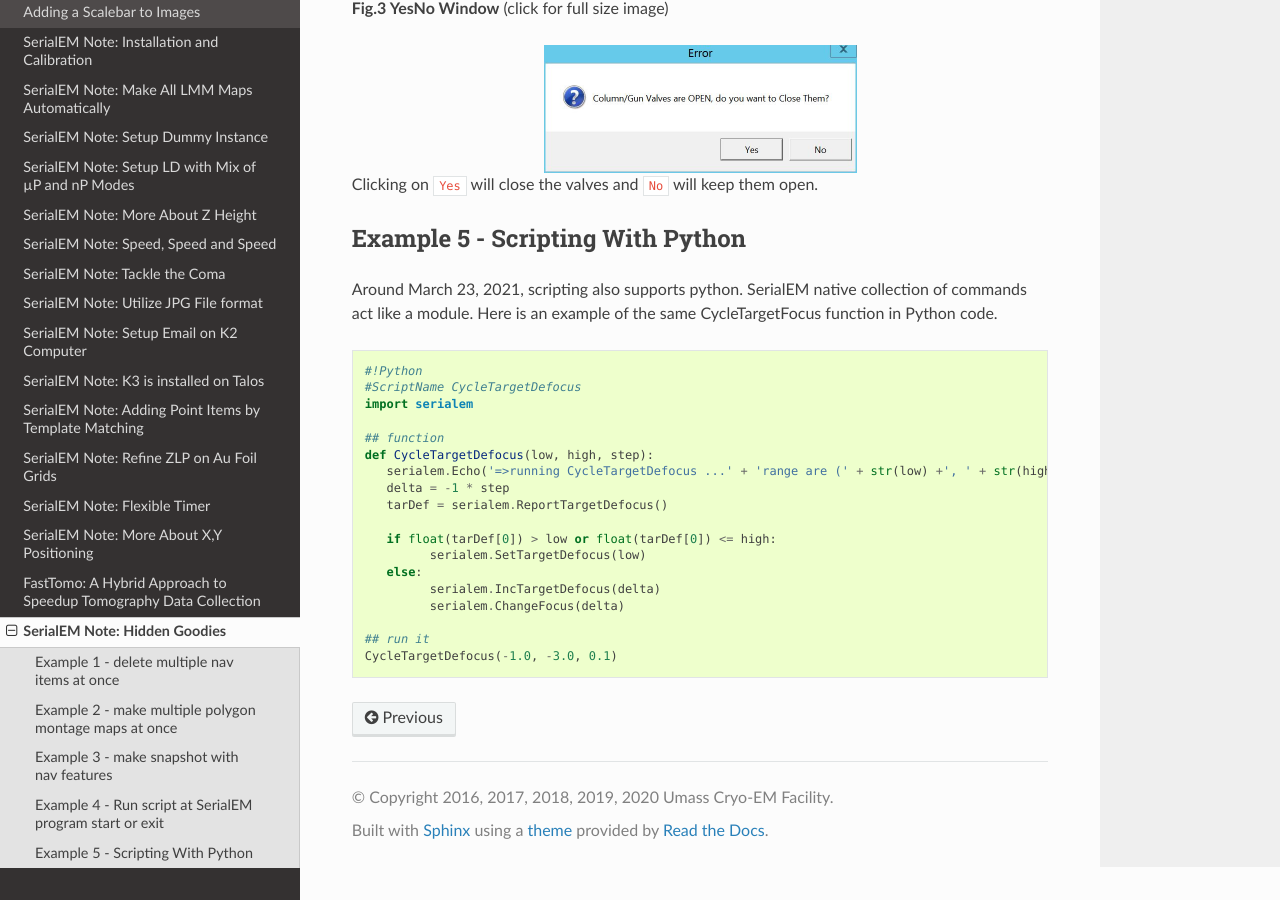
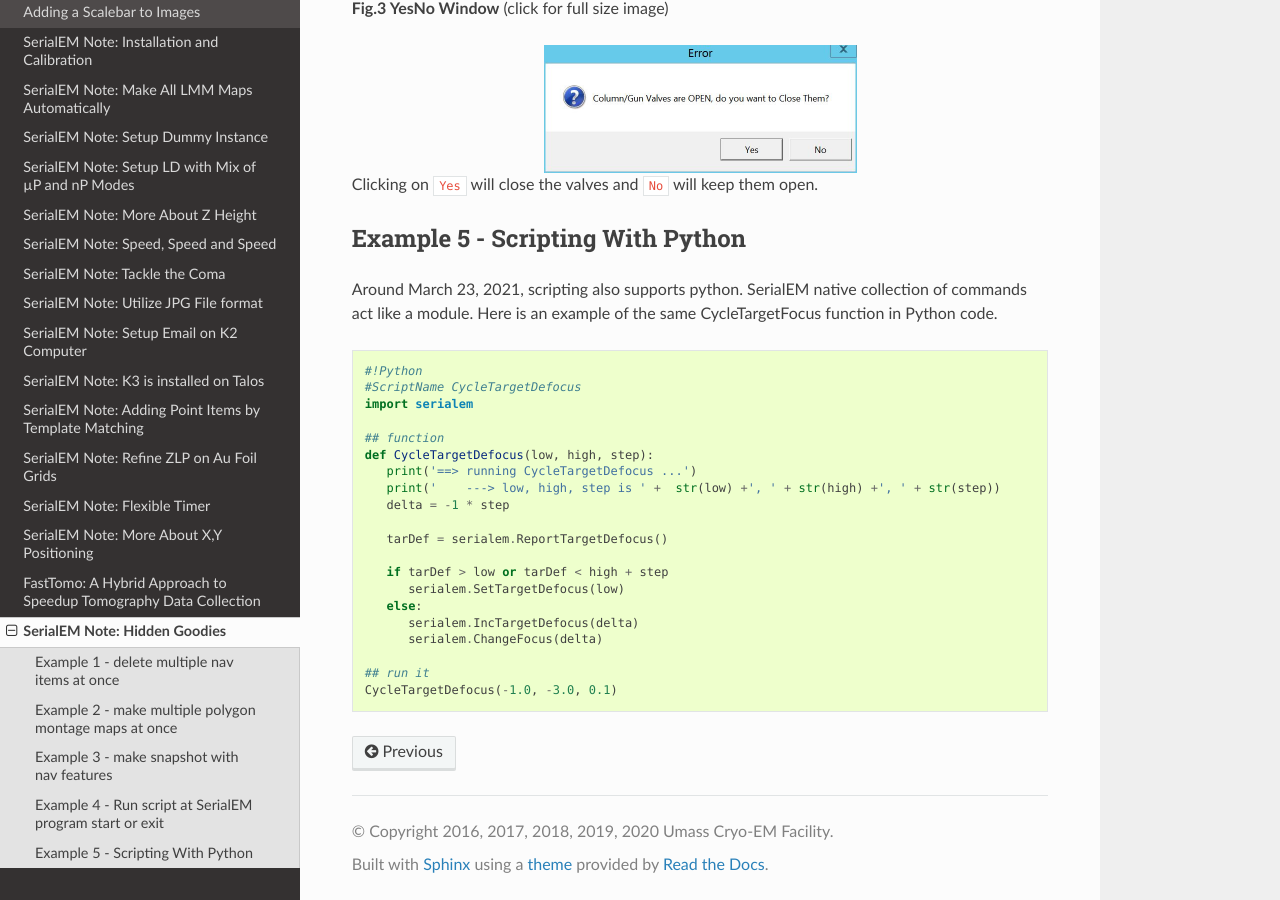
Before and after one commit to xuchen66/sphinx-emdocs, a Sphinx documentation site: the page built from source/serialem-note-hidden-goodies.rst, in a window 1280 px wide and 900 px high, scrolled down 4658 px. Built offline with Sphinx 7.4.7 and the Read the Docs theme 2.0.0, drawn with Linux system fonts in a browser that asks for light colours; pages that are not in the unit, such as notebooks, are missing from menus.

Commit message:
Update serialem-note-hidden-goodies.rst

```diff
--- a/source/serialem-note-hidden-goodies.rst
+++ b/source/serialem-note-hidden-goodies.rst
@@ -249,15 +249,17 @@ of the same CycleTargetFocus function in Python code.
 
    ## function
    def CycleTargetDefocus(low, high, step):
-      serialem.Echo('=>running CycleTargetDefocus ...' + 'range are (' + str(low) +', ' + str(high) + '), step is ' + str(step))
+      print('==> running CycleTargetDefocus ...')
+      print('    ---> low, high, step is ' +  str(low) +', ' + str(high) +', ' + str(step))
       delta = -1 * step
+
       tarDef = serialem.ReportTargetDefocus()
 
-      if float(tarDef[0]) > low or float(tarDef[0]) <= high:
-            serialem.SetTargetDefocus(low)
+      if tarDef > low or tarDef < high + step
+         serialem.SetTargetDefocus(low)
       else:
-            serialem.IncTargetDefocus(delta)
-            serialem.ChangeFocus(delta)
+         serialem.IncTargetDefocus(delta)
+         serialem.ChangeFocus(delta)
 
    ## run it
    CycleTargetDefocus(-1.0, -3.0, 0.1)
```
Also changed, not shown: other parts of source/serialem-note-hidden-goodies.rst (+1 -1 lines).
